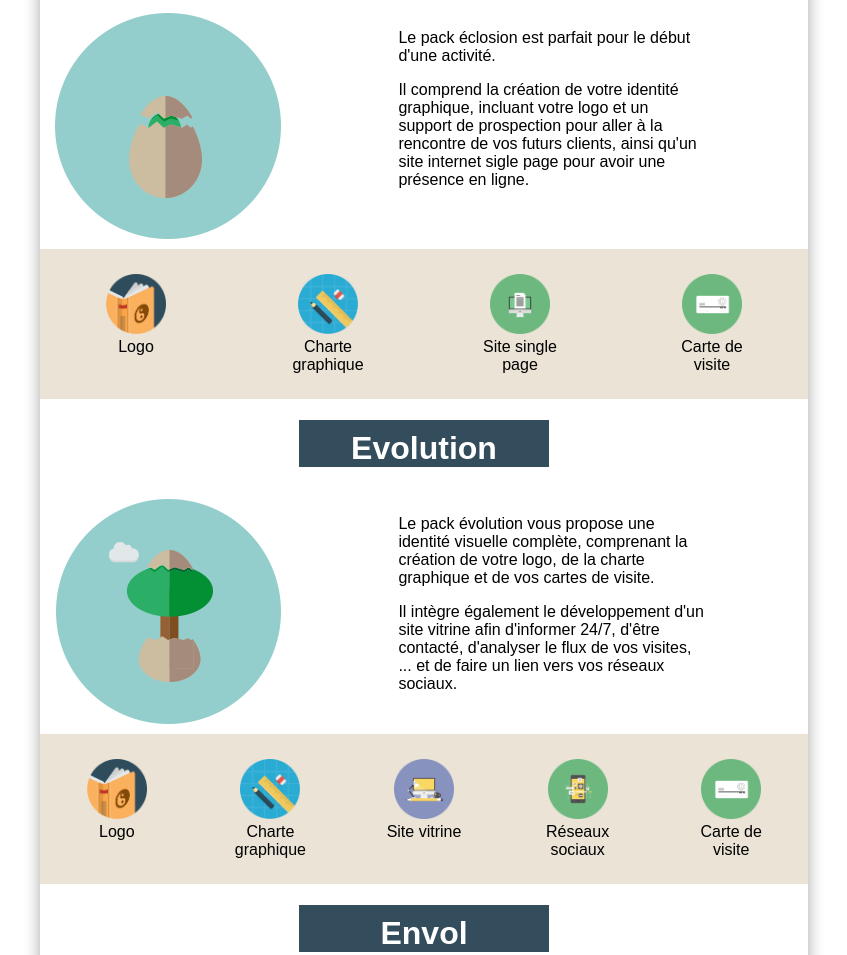
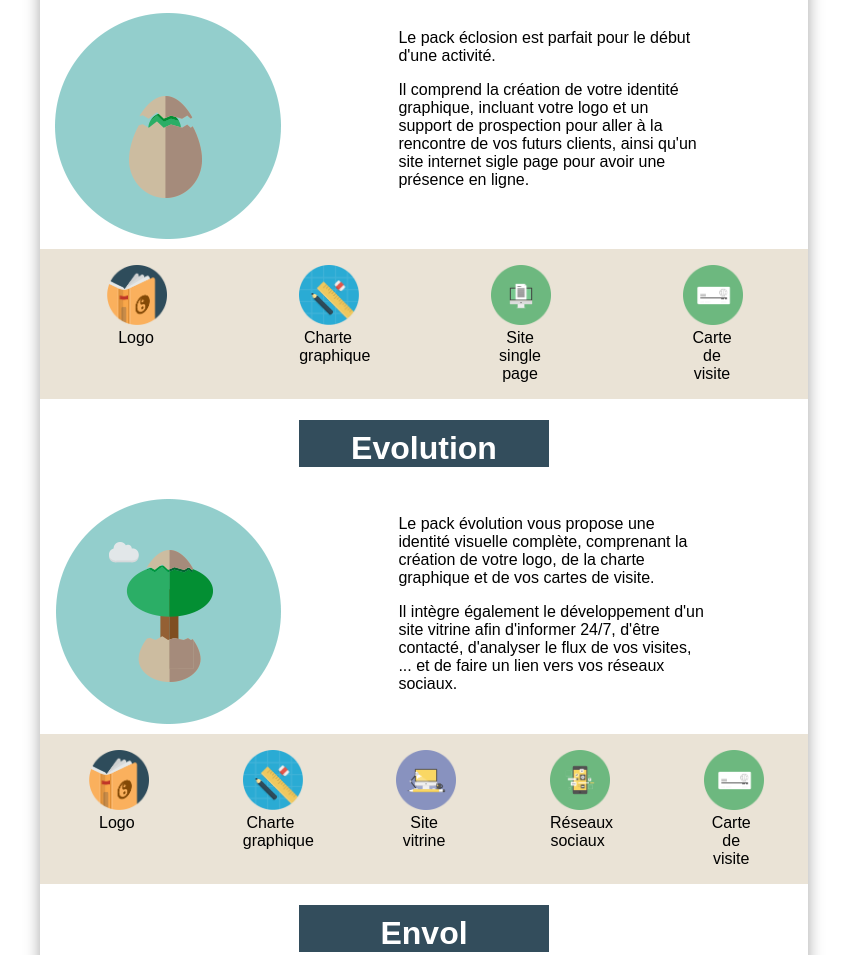
Before and after one commit to saarahchairi/5-avr-Youcommunik, a plain HTML site: page index.html in a window 1280 px wide. Shown: the part 423-1378 px from the top of the page, without its empty margins (216-1063 px from the left). Drawn offline with Linux system fonts and the light colour scheme.

Commit message:
mini modif au niveau des padding des li de mes logo-expli

```diff
--- a/public/css/style.css
+++ b/public/css/style.css
@@ -84,7 +84,7 @@ nav #menu-nav ul li a{
 }
 .logo-expli ul li{
     list-style-type: none;
-    padding: 0 30% 0 30%;
+    padding: 0 35% 0 35%;
 }
 .logo-expli ul li a{
     text-decoration: none;
@@ -98,7 +98,7 @@ nav #menu-nav ul li a{
     grid-template-columns: 1fr 1fr 1fr 1fr 1fr;
 }
 #evolution .logo-expli ul li{
-    padding: 0 25% 0 25%;
+    padding: 0 32% 0 32%;
 }
 
 footer{
```
